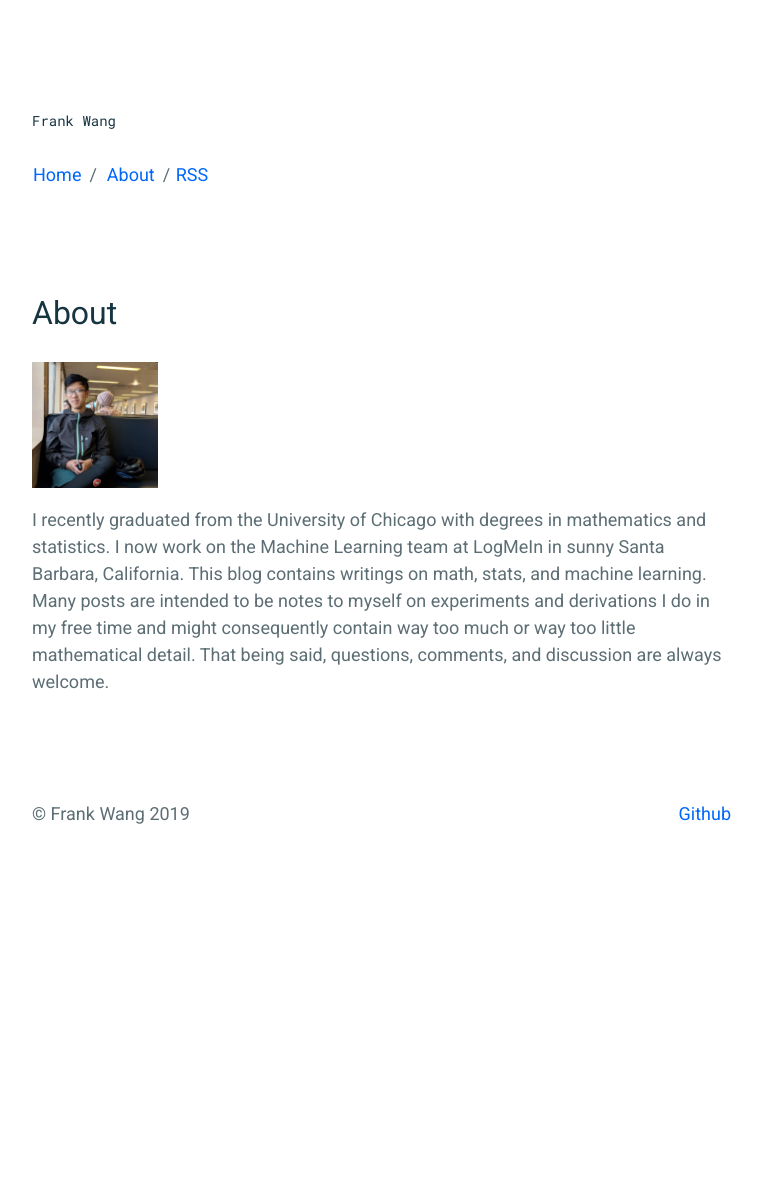
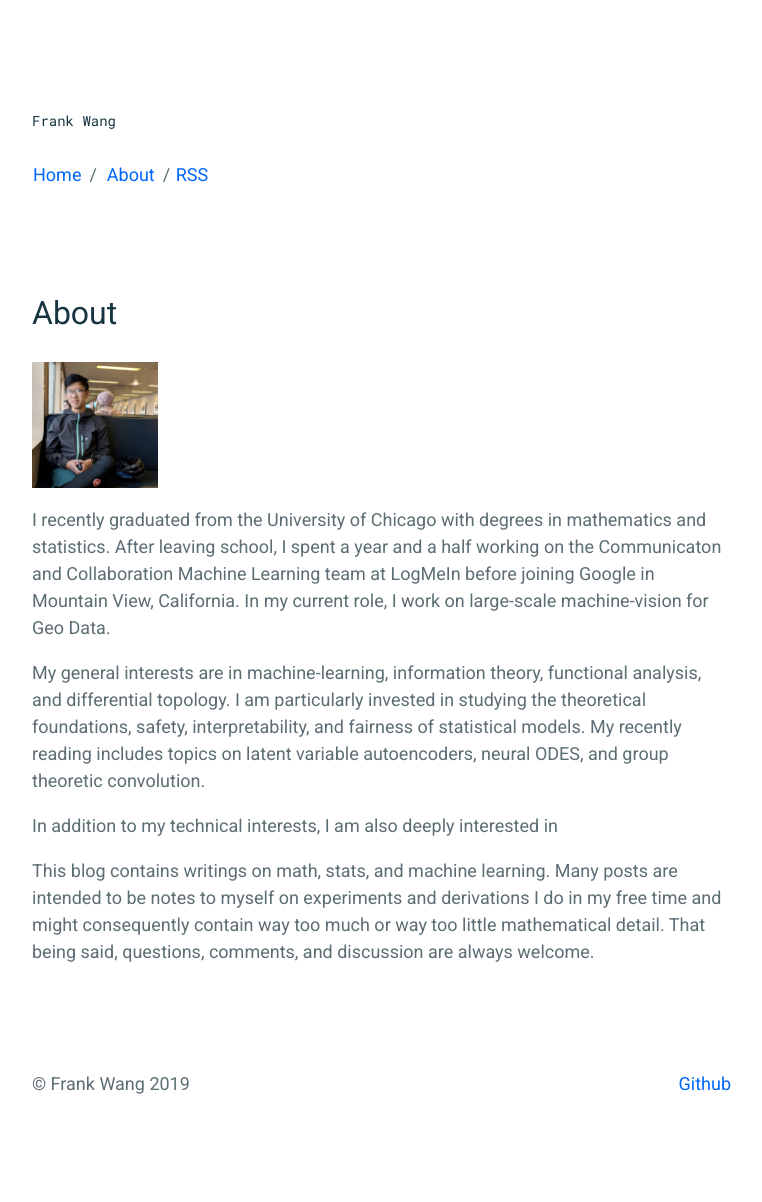
Before and after one commit to frankwang95/frankwang95.github.io, a Jekyll site: the page built from _pages/about.md, in a window 1280 px wide. Shown: the whole page, without its empty margins (258-1020 px from the left). Built offline with Jekyll 4.4.1, drawn with Linux system fonts in a browser that asks for light colours; before the commit the page ends 932 px from its top, so only the background shows below that.

Commit message:
Updated about page.

```diff
--- a/_pages/about.md
+++ b/_pages/about.md
@@ -8,4 +8,10 @@ permalink: /about/
   <img src="https://frankwang95.github.io/assets/about_photo.jpg" width="18%">
 </p>
 
-I recently graduated from the University of Chicago with degrees in mathematics and statistics. I now work on the Machine Learning team at LogMeIn in sunny Santa Barbara, California. This blog contains writings on math, stats, and machine learning. Many posts are intended to be notes to myself on experiments and derivations I do in my free time and might consequently contain way too much or way too little mathematical detail. That being said, questions, comments, and discussion are always welcome.
+I recently graduated from the University of Chicago with degrees in mathematics and statistics. After leaving school, I spent a year and a half working on the Communicaton and Collaboration Machine Learning team at LogMeIn before joining Google in Mountain View, California. In my current role, I work on large-scale machine-vision for Geo Data.
+
+My general interests are in machine-learning, information theory, functional analysis, and differential topology. I am particularly invested in studying the theoretical foundations, safety, interpretability, and fairness of statistical models. My recently reading includes topics on latent variable autoencoders, neural ODES, and group theoretic convolution.
+
+In addition to my technical interests, I am also deeply interested in
+
+This blog contains writings on math, stats, and machine learning. Many posts are intended to be notes to myself on experiments and derivations I do in my free time and might consequently contain way too much or way too little mathematical detail. That being said, questions, comments, and discussion are always welcome.
```
